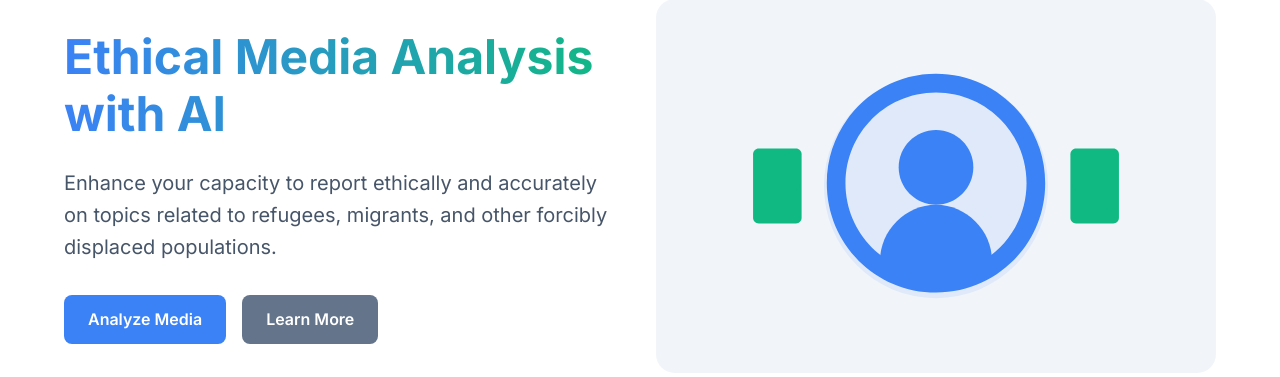
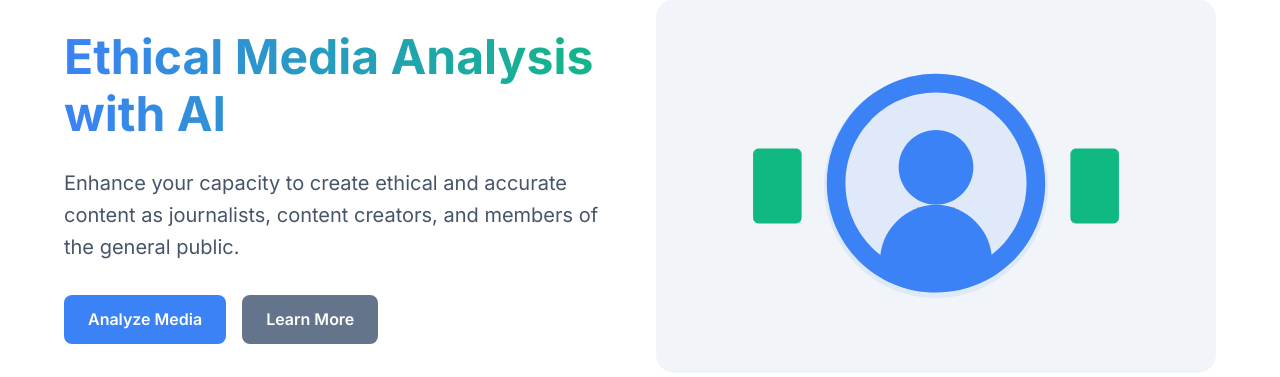
Before and after one commit to SomyaPanchal/VeriMedia, a Flask app: page / in a window 1280 px wide. Shown: the part 135-512 px from the top of the page. Run offline with Flask 3, Linux system fonts and the light colour scheme; some libraries are stand-ins or nearby versions.

Commit message:
Update hero subtitle to be more general and inclusive

```diff
--- a/templates/index.html
+++ b/templates/index.html
@@ -96,7 +96,7 @@
     <div class="hero-content">
         <h1>Ethical Media Analysis with AI</h1>
         <p class="hero-subtitle">
-            Enhance your capacity to report ethically and accurately on topics related to refugees, migrants, and other forcibly displaced populations.
+            Enhance your capacity to create ethical and accurate content as journalists, content creators, and members of the general public.
         </p>
         <div class="hero-buttons">
             <a href="#upload-section" class="btn btn-primary">Analyze Media</a>
```
